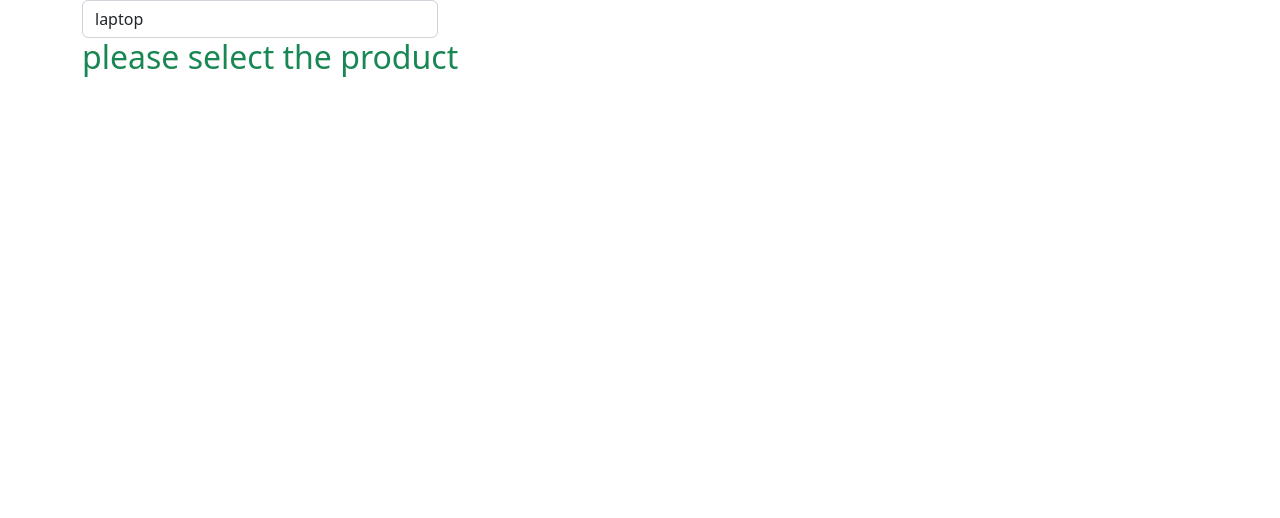
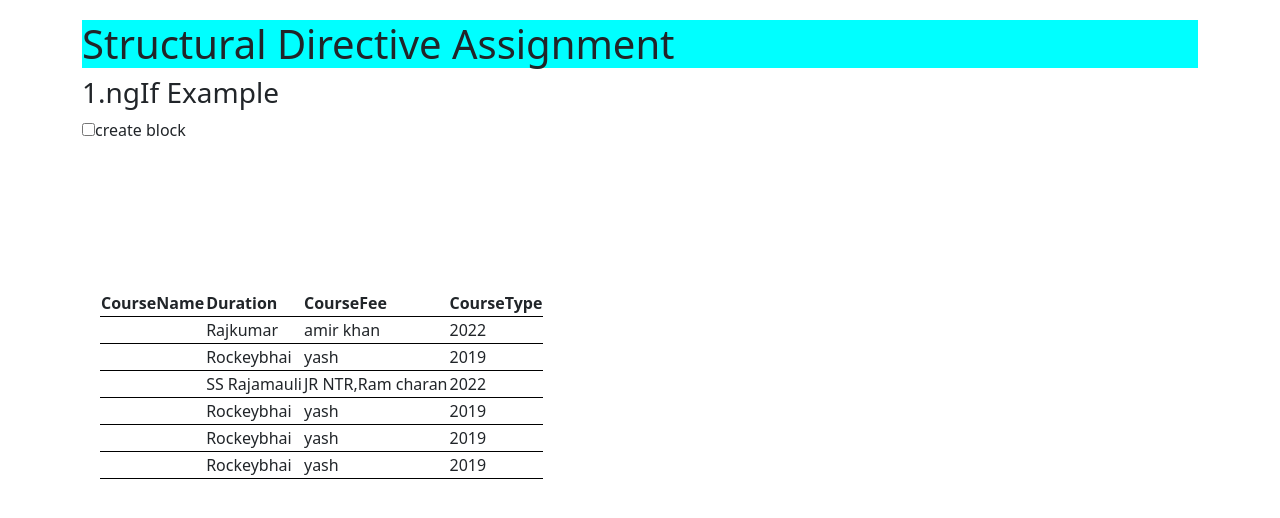
Before and after one commit to akshaypalase/AngularApp, an Angular app: page / in a window 1280 px wide. Shown: the top 518 px of the page. Built offline with nearby package versions, Linux system fonts and the light colour scheme.

Commit message:
updated
updated

```diff
--- /dev/null
+++ b/src/app/angularpratice/angularpratice.component.html
@@ -0,0 +1,6 @@
+<div> my name is {{myName}}</div>
+<p>Welcome{{myName}}</p>
+{{5+9}}
+{{myMethod()}}
+<br><br>
+{{myappstatus? status1 : status2}}
--- /dev/null
+++ b/src/app/angularpratice/angularpratice.component.ts
@@ -0,0 +1,26 @@
+import { Component, OnInit } from '@angular/core';
+
+@Component({
+  selector: 'app-angularpratice',
+  templateUrl: './angularpratice.component.html',
+  styleUrls: ['./angularpratice.component.css']
+})
+export class AngularpraticeComponent implements OnInit {
+
+  myName : string ="akshay";
+
+  constructor() { }
+
+  myMethod(){
+    return 'my channel name' +this.myName;
+  }
+
+  myappstatus : boolean=false;
+  status1 : string="online";
+  status2 : string="offline";
+
+
+  ngOnInit() {
+  }
+
+}
--- a/src/app/app.component.html
+++ b/src/app/app.component.html
@@ -23,7 +23,8 @@
 <!-- <app-server></app-server> -->
 <!-- <app-databinding-assignment></app-databinding-assignment> -->
 <!-- <app-demodirectives></app-demodirectives> -->
-<app-ngswitch></app-ngswitch>
-
+<!-- <app-ngswitch></app-ngswitch> -->
+<!-- <app-angularpratice></app-angularpratice> -->
+<app-structuraldirective></app-structuraldirective>
 
 <router-outlet></router-outlet>
--- a/src/app/app.module.ts
+++ b/src/app/app.module.ts
@@ -10,6 +10,8 @@ import { DatabindingAssignmentComponent } from './databinding-assignment/databin
 import { FormsModule } from '@angular/forms';
 import { DemodirectivesComponent } from './demodirectives/demodirectives.component';
 import { NgswitchComponent } from './ngswitch/ngswitch.component';
+import { AngularpraticeComponent } from './angularpratice/angularpratice.component';
+import { StructuraldirectiveComponent } from './structuraldirective/structuraldirective.component';
 
 @NgModule({
   declarations: [
@@ -19,7 +21,9 @@ import { NgswitchComponent } from './ngswitch/ngswitch.component';
     SuccessAlertComponent,
     DatabindingAssignmentComponent,
     DemodirectivesComponent,
-    NgswitchComponent
+    NgswitchComponent,
+    AngularpraticeComponent,
+    StructuraldirectiveComponent
   ],
   imports: [
     BrowserModule,
--- /dev/null
+++ b/src/app/structuraldirective/structuraldirective.component.css
@@ -0,0 +1,11 @@
+#datta{
+    border: black;
+    margin: 100px;
+    padding: 100px;
+    text-decoration-color: aqua;
+}
+#a{
+    margin-top: 20px;
+  background-color: aqua;
+  width: 100%;
+}
--- /dev/null
+++ b/src/app/structuraldirective/structuraldirective.component.html
@@ -0,0 +1,33 @@
+<div class="container">
+ <div><h1 id="a">Structural Directive Assignment</h1></div>
+ <div><h3>1.ngIf Example</h3></div>
+    <input type="checkbox" [(ngModel)]="datta" (ngModelChange)="onChange()">create block
+    <br><br>
+    <div *ngIf="isValid">block has been created</div>
+    <br>
+
+</div>
+<div>
+    {{title}}
+</div>
+
+<div class="table">
+<table id="datta">
+    <thead>
+        <tr>
+            <th>CourseName</th>
+            <th>Duration</th>
+            <th>CourseFee</th>
+            <th>CourseType</th>
+        </tr>
+    </thead>
+    <tbody>
+        <tr *ngFor="let course of courses">
+            <td>{{course.CourseName}}</td>
+            <td>{{course.Duration}}</td>
+            <td>{{course.CourseFee}}</td>
+            <td>{{course.CourseType}}</td>
+        </tr>
+    </tbody>
+</table>
+</div>
--- /dev/null
+++ b/src/app/structuraldirective/structuraldirective.component.ts
@@ -0,0 +1,30 @@
+import { Component, OnInit } from '@angular/core';
+
+@Component({
+  selector: 'app-structuraldirective',
+  templateUrl: './structuraldirective.component.html',
+  styleUrls: ['./structuraldirective.component.css']
+})
+export class StructuraldirectiveComponent implements OnInit {
+
+  isValid : boolean=false;
+
+  constructor() { console.log("datta");}
+  onChange(){
+    this.isValid=!this.isValid;
+    console.log("datta");
+
+  }
+  courses =[
+    {Course:"3 Idiots",Duration:"Rajkumar",CourseFee:"amir khan",CourseType:"2022"},
+    {Course:"kgf",Duration:"Rockeybhai",CourseFee:"yash ",CourseType:"2019"},
+    {Course:"RRR",Duration:"SS Rajamauli",CourseFee:"JR NTR,Ram charan",CourseType:"2022"},
+    {Course:"kgf",Duration:"Rockeybhai",CourseFee:"yash ",CourseType:"2019"},
+    {Course:"kgf",Duration:"Rockeybhai",CourseFee:"yash ",CourseType:"2019"},
+    {Course:"kgf",Duration:"Rockeybhai",CourseFee:"yash ",CourseType:"2019"}
+  ]
+
+  ngOnInit() {
+  }
+
+}
```
Also changed, not shown: src/app/angularpratice/angularpratice.component.css (added).
